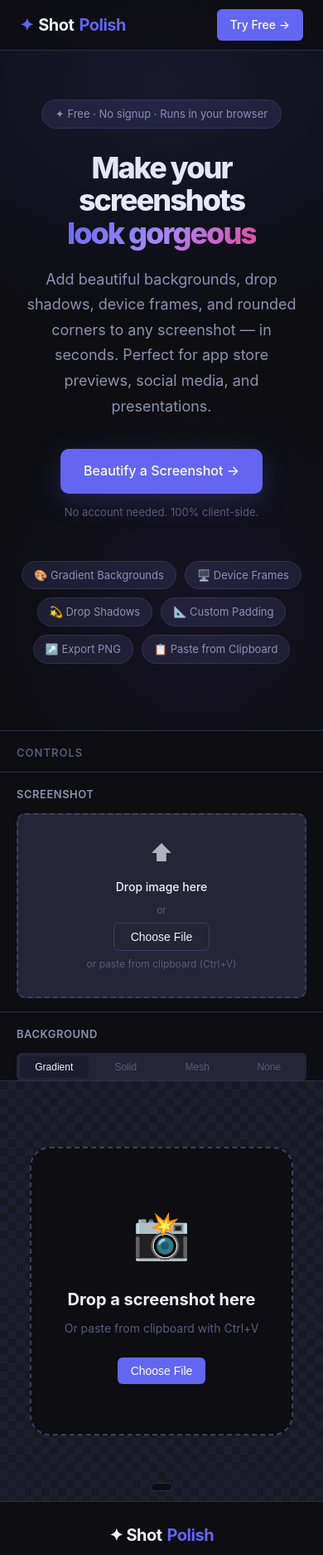
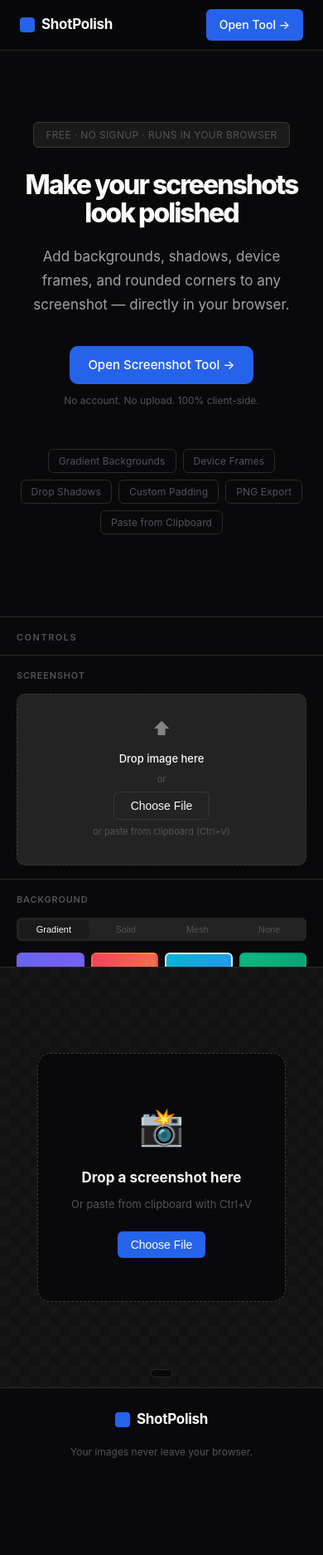
Before and after one commit to Christopher-Graves/shotpolish, a website built with Vite: page index.html in a window 390 px wide. Shown: the top 1874 px of the page at 83% size. After the commit the page ends 1783 px from the top, so only its background shows below. Built offline with nearby package versions, Linux system fonts and the light colour scheme.

Commit message:
Enterprise redesign + watermark + bug fixes

```diff
--- a/index.html
+++ b/index.html
@@ -6,23 +6,23 @@
 
   <!-- SEO Meta Tags -->
   <title>Shot Polish — Beautiful Screenshots in Seconds</title>
-  <meta name="description" content="Shot Polish is a free screenshot beautifier that transforms plain screenshots into stunning visuals. Add gradients, frames, shadows, and more. Perfect for app store screenshots, social media, and presentations." />
+  <meta name="description" content="Shot Polish transforms plain screenshots into polished visuals. Add gradients, frames, shadows, and rounded corners. Perfect for app store screenshots, social media, and presentations." />
   <meta name="keywords" content="screenshot beautifier, screenshot cleaner, app store screenshots, screenshot background, screenshot editor, beautify screenshot, screenshot tool, screenshot framer" />
   <meta name="author" content="Shot Polish" />
   <meta name="robots" content="index, follow" />
-  <link rel="canonical" href="https://shotpolish.app" />
+  <link rel="canonical" href="https://shotpolish.com" />
 
   <!-- Open Graph -->
   <meta property="og:type" content="website" />
   <meta property="og:title" content="Shot Polish — Beautiful Screenshots in Seconds" />
-  <meta property="og:description" content="Transform plain screenshots into stunning visuals. Add gradients, frames, shadows, and more — free, no signup required." />
-  <meta property="og:url" content="https://shotpolish.app" />
+  <meta property="og:description" content="Transform plain screenshots into polished visuals. Add gradients, frames, shadows, and more." />
+  <meta property="og:url" content="https://shotpolish.com" />
   <meta property="og:image" content="/og-image.png" />
 
   <!-- Twitter Card -->
   <meta name="twitter:card" content="summary_large_image" />
   <meta name="twitter:title" content="Shot Polish — Beautiful Screenshots in Seconds" />
-  <meta name="twitter:description" content="Transform plain screenshots into stunning visuals. Free, no signup required." />
+  <meta name="twitter:description" content="Transform plain screenshots into polished visuals. Free, no signup required." />
 
   <!-- Favicon -->
   <link rel="icon" type="image/svg+xml" href="/favicon.svg" />
@@ -35,40 +35,39 @@
   <header class="site-header">
     <nav class="nav">
       <a href="#" class="logo">
-        <span class="logo-icon">✦</span>
-        Shot<span class="logo-accent">Polish</span>
+        <span class="logo-mark"></span>
+        <span class="logo-name">ShotPolish</span>
       </a>
       <div class="nav-links">
-        <a href="#tool" class="btn btn-primary">Try Free →</a>
+        <a href="#tool" class="btn btn-primary">Open Tool →</a>
       </div>
     </nav>
   </header>
 
   <!-- ─── HERO ──────────────────────────────────────────────────── -->
   <section class="hero">
-    <div class="hero-badge">✦ Free · No signup · Runs in your browser</div>
+    <div class="hero-badge">Free · No signup · Runs in your browser</div>
     <h1 class="hero-title">
       Make your screenshots<br />
-      <span class="hero-gradient-text">look gorgeous</span>
+      look polished
     </h1>
     <p class="hero-subtitle">
-      Add beautiful backgrounds, drop shadows, device frames, and rounded corners
-      to any screenshot — in seconds. Perfect for app store previews, social media,
-      and presentations.
+      Add backgrounds, shadows, device frames, and rounded corners
+      to any screenshot — directly in your browser.
     </p>
     <div class="hero-cta">
-      <a href="#tool" class="btn btn-hero">Beautify a Screenshot →</a>
-      <span class="hero-cta-note">No account needed. 100% client-side.</span>
+      <a href="#tool" class="btn btn-hero">Open Screenshot Tool →</a>
+      <span class="hero-cta-note">No account. No upload. 100% client-side.</span>
     </div>
 
-    <!-- Feature pills -->
+    <!-- Feature tags -->
     <div class="feature-pills">
-      <span class="pill">🎨 Gradient Backgrounds</span>
-      <span class="pill">🖥️ Device Frames</span>
-      <span class="pill">💫 Drop Shadows</span>
-      <span class="pill">📐 Custom Padding</span>
-      <span class="pill">↗️ Export PNG</span>
-      <span class="pill">📋 Paste from Clipboard</span>
+      <span class="pill">Gradient Backgrounds</span>
+      <span class="pill">Device Frames</span>
+      <span class="pill">Drop Shadows</span>
+      <span class="pill">Custom Padding</span>
+      <span class="pill">PNG Export</span>
+      <span class="pill">Paste from Clipboard</span>
     </div>
   </section>
 
@@ -112,9 +111,9 @@
               <label class="small-label">Custom</label>
               <div class="color-row">
                 <label class="small-label">From</label>
-                <input type="color" class="color-swatch" id="gradFrom" value="#6366f1" />
+                <input type="color" class="color-swatch" id="gradFrom" value="#06b6d4" />
                 <label class="small-label">To</label>
-                <input type="color" class="color-swatch" id="gradTo" value="#8b5cf6" />
+                <input type="color" class="color-swatch" id="gradTo" value="#3b82f6" />
               </div>
               <div class="color-row">
                 <label class="small-label">Angle</label>
@@ -129,7 +128,7 @@
             <div class="solid-presets" id="solidPresets"></div>
             <div class="color-row">
               <label class="small-label">Custom Color</label>
-              <input type="color" class="color-swatch" id="solidColor" value="#1a1a2e" />
+              <input type="color" class="color-swatch" id="solidColor" value="#0f172a" />
             </div>
           </div>
 
@@ -270,8 +269,11 @@
   <!-- ─── FOOTER ────────────────────────────────────────────────── -->
   <footer class="site-footer">
     <div class="footer-inner">
-      <span class="logo">✦ Shot<span class="logo-accent">Polish</span></span>
-      <span class="footer-copy">Free, open, client-side. Your images never leave your browser.</span>
+      <span class="logo">
+        <span class="logo-mark"></span>
+        <span class="logo-name">ShotPolish</span>
+      </span>
+      <span class="footer-copy">Your images never leave your browser.</span>
     </div>
   </footer>
 
--- a/src/main.js
+++ b/src/main.js
@@ -14,13 +14,13 @@
   bgType: 'gradient',
 
   // Gradient
-  gradientPreset: 0,
-  gradFrom: '#6366f1',
-  gradTo: '#8b5cf6',
+  gradientPreset: 2,
+  gradFrom: '#06b6d4',
+  gradTo: '#3b82f6',
   gradAngle: 135,
 
   // Solid
-  solidColor: '#1a1a2e',
+  solidColor: '#0f172a',
   solidPreset: -1,
 
   // Mesh
@@ -110,7 +110,7 @@
 function buildGradientGrid() {
   GRADIENTS.forEach((g, i) => {
     const el = document.createElement('button');
-    el.className = 'gradient-swatch' + (i === 0 ? ' active' : '');
+    el.className = 'gradient-swatch' + (i === state.gradientPreset ? ' active' : '');
     el.style.background = g.css;
     el.title = g.name;
     el.addEventListener('click', () => {
@@ -422,13 +422,16 @@
     const alpha = state.shadowOpacity / 100;
     ctx.save();
     ctx.shadowColor = `rgba(0,0,0,${alpha})`;
-    ctx.shadowBlur  = state.shadowBlur * scale;
+    // shadowBlur is NOT affected by ctx.scale(), so pass raw value.
+    // shadowOffsetY IS in transformed coordinate space, so no scale needed either.
+    ctx.shadowBlur    = state.shadowBlur;
     ctx.shadowOffsetX = 0;
     ctx.shadowOffsetY = state.shadowY;
 
-    // Draw dummy rect for shadow, then clear it
+    // Draw a near-invisible rect so the shadow is cast; radius matches the image clip.
     ctx.fillStyle = 'rgba(0,0,0,0.001)';
-    drawRoundRect(ctx, x + frameMargins.left, y + frameMargins.top, imgW, imgH, state.radius * scale);
+    ctx.beginPath();
+    drawRoundRect(ctx, x + frameMargins.left, y + frameMargins.top, imgW, imgH, state.radius);
     ctx.fill();
     ctx.restore();
   }
--- a/src/style.css
+++ b/src/style.css
@@ -1,6 +1,6 @@
 /* ═══════════════════════════════════════════════════════════════
    Shot Polish — Main Stylesheet
-   Dark mode by default, clean and modern
+   Dark mode by default, clean enterprise aesthetic
    ═══════════════════════════════════════════════════════════════ */
 
 /* ─── Reset & Base ─────────────────────────────────────────── */
@@ -11,22 +11,22 @@
 }
 
 :root {
-  /* Colors */
-  --bg-base:      #0d0d12;
-  --bg-surface:   #14141e;
-  --bg-elevated:  #1c1c2e;
-  --bg-card:      #1e1e30;
-  --bg-input:     #252538;
-  --border:       #2e2e48;
-  --border-light: #3d3d5c;
+  /* Colors — true blacks, no purple tint */
+  --bg-base:      #09090b;
+  --bg-surface:   #111111;
+  --bg-elevated:  #1a1a1a;
+  --bg-card:      #1c1c1c;
+  --bg-input:     #232323;
+  --border:       #2a2a2a;
+  --border-light: #383838;
 
-  --text-primary:  #f0f0f8;
-  --text-secondary:#9090b0;
-  --text-muted:    #5a5a7a;
+  --text-primary:  #fafafa;
+  --text-secondary:#a1a1aa;
+  --text-muted:    #52525b;
 
-  --accent:       #6366f1;
-  --accent-hover: #818cf8;
-  --accent-glow:  rgba(99,102,241,0.25);
+  --accent:       #2563eb;
+  --accent-hover: #3b82f6;
+  --accent-glow:  rgba(37,99,235,0.15);
 
   --green:  #22c55e;
   --red:    #ef4444;
@@ -68,7 +68,7 @@
   cursor: pointer;
   font-size: 14px;
   font-weight: 500;
-  transition: all 0.15s ease;
+  transition: background 0.15s ease, opacity 0.15s ease;
   white-space: nowrap;
 }
 
@@ -78,22 +78,17 @@
 }
 .btn-primary:hover {
   background: var(--accent-hover);
-  transform: translateY(-1px);
-  box-shadow: 0 4px 20px var(--accent-glow);
 }
 
 .btn-hero {
   background: var(--accent);
   color: #fff;
-  padding: 14px 28px;
-  font-size: 16px;
+  padding: 11px 22px;
+  font-size: 15px;
   border-radius: var(--radius-md);
-  box-shadow: 0 8px 32px var(--accent-glow);
 }
 .btn-hero:hover {
   background: var(--accent-hover);
-  transform: translateY(-2px);
-  box-shadow: 0 12px 40px var(--accent-glow);
 }
 
 .btn-upload {
@@ -107,21 +102,19 @@
 .btn-export {
   width: 100%;
   justify-content: center;
-  background: linear-gradient(135deg, var(--accent), #8b5cf6);
+  background: var(--accent);
   color: #fff;
-  padding: 12px;
-  font-size: 15px;
+  padding: 11px;
+  font-size: 14px;
   font-weight: 600;
   border-radius: var(--radius-md);
-  box-shadow: 0 4px 20px var(--accent-glow);
-  transition: all 0.2s ease;
+  transition: background 0.15s ease;
 }
 .btn-export:hover:not(:disabled) {
-  transform: translateY(-2px);
-  box-shadow: 0 8px 32px var(--accent-glow);
+  background: var(--accent-hover);
 }
 .btn-export:disabled {
-  opacity: 0.4;
+  opacity: 0.35;
   cursor: not-allowed;
 }
 
@@ -132,7 +125,7 @@
   left: 0;
   right: 0;
   z-index: 100;
-  background: rgba(13,13,18,0.85);
+  background: rgba(9,9,11,0.92);
   backdrop-filter: blur(12px);
   border-bottom: 1px solid var(--border);
 }
@@ -148,85 +141,65 @@
 }
 
 .logo {
-  font-size: 20px;
+  font-size: 17px;
   font-weight: 700;
-  letter-spacing: -0.5px;
+  letter-spacing: -0.3px;
   display: flex;
   align-items: center;
-  gap: 6px;
+  gap: 8px;
+  color: var(--text-primary);
 }
-.logo-icon { color: var(--accent); }
-.logo-accent { color: var(--accent); }
+.logo-mark {
+  width: 18px;
+  height: 18px;
+  background: var(--accent);
+  border-radius: 4px;
+  display: inline-block;
+  flex-shrink: 0;
+}
+.logo-name { color: var(--text-primary); }
 
 /* ─── Hero ───────────────────────────────────────────────────── */
 .hero {
-  min-height: 90vh;
+  min-height: 88vh;
   display: flex;
   flex-direction: column;
   align-items: center;
   justify-content: center;
   text-align: center;
-  padding: 120px 24px 80px;
+  padding: 120px 24px 72px;
   position: relative;
   overflow: hidden;
-}
-
-/* Animated gradient orbs */
-.hero::before {
-  content: '';
-  position: absolute;
-  top: -200px;
-  left: 50%;
-  transform: translateX(-50%);
-  width: 800px;
-  height: 600px;
-  background: radial-gradient(ellipse, rgba(99,102,241,0.12) 0%, transparent 70%);
-  pointer-events: none;
-}
-.hero::after {
-  content: '';
-  position: absolute;
-  bottom: -100px;
-  right: -100px;
-  width: 500px;
-  height: 500px;
-  background: radial-gradient(ellipse, rgba(139,92,246,0.08) 0%, transparent 70%);
-  pointer-events: none;
 }
 
 .hero-badge {
   display: inline-flex;
   align-items: center;
   gap: 8px;
-  padding: 6px 16px;
+  padding: 5px 14px;
   background: var(--bg-elevated);
-  border: 1px solid var(--border);
-  border-radius: 999px;
-  font-size: 13px;
-  color: var(--text-secondary);
+  border: 1px solid var(--border-light);
+  border-radius: var(--radius-sm);
+  font-size: 12px;
+  color: var(--text-muted);
   margin-bottom: 28px;
+  letter-spacing: 0.03em;
+  text-transform: uppercase;
 }
 
 .hero-title {
-  font-size: clamp(40px, 6vw, 72px);
+  font-size: clamp(34px, 5.5vw, 62px);
   font-weight: 800;
-  line-height: 1.1;
+  line-height: 1.08;
   letter-spacing: -2px;
   margin-bottom: 20px;
   color: var(--text-primary);
 }
 
-.hero-gradient-text {
-  background: linear-gradient(135deg, #6366f1, #a78bfa, #ec4899);
-  -webkit-background-clip: text;
-  -webkit-text-fill-color: transparent;
-  background-clip: text;
-}
-
 .hero-subtitle {
-  font-size: 18px;
+  font-size: 17px;
   color: var(--text-secondary);
-  max-width: 580px;
+  max-width: 500px;
   margin-bottom: 36px;
   line-height: 1.7;
 }
@@ -235,30 +208,31 @@
   display: flex;
   flex-direction: column;
   align-items: center;
-  gap: 12px;
+  gap: 10px;
   margin-bottom: 48px;
 }
 
 .hero-cta-note {
-  font-size: 13px;
+  font-size: 12px;
   color: var(--text-muted);
 }
 
 .feature-pills {
   display: flex;
   flex-wrap: wrap;
-  gap: 10px;
+  gap: 8px;
   justify-content: center;
-  max-width: 700px;
+  max-width: 660px;
 }
 
 .pill {
-  background: var(--bg-elevated);
+  background: transparent;
   border: 1px solid var(--border);
-  border-radius: 999px;
-  padding: 6px 14px;
-  font-size: 13px;
-  color: var(--text-secondary);
+  border-radius: var(--radius-sm);
+  padding: 4px 12px;
+  font-size: 12px;
+  color: var(--text-muted);
+  letter-spacing: 0.01em;
 }
 
 /* ─── Tool Section ───────────────────────────────────────────── */
@@ -306,10 +280,10 @@
 }
 
 .panel-title {
-  font-size: 13px;
+  font-size: 11px;
   font-weight: 600;
   text-transform: uppercase;
-  letter-spacing: 1px;
+  letter-spacing: 1.5px;
   color: var(--text-muted);
 }
 
@@ -322,42 +296,42 @@
   display: flex;
   align-items: center;
   justify-content: space-between;
-  font-size: 13px;
+  font-size: 11px;
   font-weight: 600;
-  color: var(--text-secondary);
+  color: var(--text-muted);
   text-transform: uppercase;
-  letter-spacing: 0.5px;
+  letter-spacing: 0.8px;
   margin-bottom: 12px;
 }
 
 /* ─── Upload Area ────────────────────────────────────────────── */
 .upload-area {
-  border: 2px dashed var(--border-light);
+  border: 1px dashed var(--border-light);
   border-radius: var(--radius-md);
   padding: 24px 16px;
   text-align: center;
   cursor: pointer;
-  transition: all 0.2s ease;
+  transition: border-color 0.15s ease, background 0.15s ease;
   background: var(--bg-input);
 }
 .upload-area:hover,
 .upload-area.drag-over {
   border-color: var(--accent);
-  background: rgba(99,102,241,0.05);
+  background: rgba(37,99,235,0.04);
 }
 .upload-icon {
-  font-size: 28px;
+  font-size: 22px;
   margin-bottom: 8px;
-  opacity: 0.7;
+  opacity: 0.45;
 }
 .upload-text {
-  font-size: 14px;
+  font-size: 13px;
   font-weight: 500;
   color: var(--text-primary);
   margin-bottom: 4px;
 }
 .upload-sub {
-  font-size: 12px;
+  font-size: 11px;
   color: var(--text-muted);
   margin: 6px 0;
 }
@@ -365,23 +339,23 @@
 /* ─── Tabs ───────────────────────────────────────────────────── */
 .bg-type-tabs {
   display: flex;
-  gap: 4px;
+  gap: 3px;
   margin-bottom: 14px;
   background: var(--bg-input);
-  padding: 4px;
+  padding: 3px;
   border-radius: var(--radius-sm);
 }
 
 .tab-btn {
   flex: 1;
-  padding: 6px 4px;
+  padding: 5px 4px;
   background: transparent;
   border: none;
   border-radius: 4px;
-  font-size: 12px;
+  font-size: 11px;
   color: var(--text-muted);
   cursor: pointer;
-  transition: all 0.15s ease;
+  transition: all 0.12s ease;
 }
 .tab-btn.active {
   background: var(--bg-elevated);
@@ -405,13 +379,12 @@
   border-radius: var(--radius-sm);
   cursor: pointer;
   border: 2px solid transparent;
-  transition: all 0.15s ease;
+  transition: transform 0.12s ease, border-color 0.12s ease;
   position: relative;
 }
-.gradient-swatch:hover { transform: scale(1.08); }
+.gradient-swatch:hover { transform: scale(1.06); }
 .gradient-swatch.active {
-  border-color: #fff;
-  box-shadow: 0 0 0 3px var(--accent);
+  border-color: rgba(255,255,255,0.8);
 }
 
 /* ─── Solid Presets ──────────────────────────────────────────── */
@@ -428,10 +401,10 @@
   border-radius: var(--radius-sm);
   cursor: pointer;
   border: 2px solid transparent;
-  transition: all 0.15s ease;
+  transition: transform 0.12s ease, border-color 0.12s ease;
 }
 .solid-swatch:hover { transform: scale(1.1); }
-.solid-swatch.active { border-color: #fff; box-shadow: 0 0 0 3px var(--accent); }
+.solid-swatch.active { border-color: rgba(255,255,255,0.8); }
 
 /* ─── Custom Gradient ────────────────────────────────────────── */
 .custom-gradient { margin-top: 12px; }
@@ -447,7 +420,7 @@
   width: 32px;
   height: 32px;
   border-radius: var(--radius-sm);
-  border: 2px solid var(--border-light);
+  border: 1px solid var(--border-light);
   cursor: pointer;
   padding: 2px;
   background: var(--bg-input);
@@ -473,7 +446,7 @@
   flex: 1;
   -webkit-appearance: none;
   appearance: none;
-  height: 4px;
+  height: 3px;
   background: var(--bg-elevated);
   border-radius: 4px;
   outline: none;
@@ -482,20 +455,19 @@
 .slider::-webkit-slider-thumb {
   -webkit-appearance: none;
   appearance: none;
-  width: 16px;
-  height: 16px;
+  width: 14px;
+  height: 14px;
   border-radius: 50%;
-  background: var(--accent);
+  background: var(--text-primary);
   cursor: pointer;
-  box-shadow: 0 0 0 3px var(--accent-glow);
-  transition: transform 0.15s ease;
+  transition: transform 0.12s ease;
 }
 .slider::-webkit-slider-thumb:hover { transform: scale(1.2); }
 .slider::-moz-range-thumb {
-  width: 16px;
-  height: 16px;
+  width: 14px;
+  height: 14px;
   border-radius: 50%;
-  background: var(--accent);
+  background: var(--text-primary);
   cursor: pointer;
   border: none;
 }
@@ -521,7 +493,7 @@
   inset: 0;
   background: var(--bg-input);
   border-radius: 20px;
-  transition: 0.2s;
+  transition: background 0.2s;
   border: 1px solid var(--border-light);
 }
 .toggle-slider::before {
@@ -533,7 +505,7 @@
   top: 2px;
   background: var(--text-muted);
   border-radius: 50%;
-  transition: 0.2s;
+  transition: transform 0.2s, background 0.2s;
 }
 .toggle-switch input:checked + .toggle-slider { background: var(--accent); border-color: var(--accent); }
 .toggle-switch input:checked + .toggle-slider::before {
@@ -545,7 +517,7 @@
 .frame-grid {
   display: grid;
   grid-template-columns: repeat(4, 1fr);
-  gap: 8px;
+  gap: 6px;
 }
 
 .frame-btn {
@@ -555,20 +527,20 @@
   gap: 4px;
   padding: 10px 6px;
   background: var(--bg-input);
-  border: 2px solid var(--border);
-  border-radius: var(--radius-md);
+  border: 1px solid var(--border);
+  border-radius: var(--radius-sm);
   cursor: pointer;
   font-size: 11px;
   color: var(--text-muted);
-  transition: all 0.15s ease;
+  transition: border-color 0.12s ease, color 0.12s ease, background 0.12s ease;
 }
 .frame-btn:hover { border-color: var(--border-light); color: var(--text-primary); }
 .frame-btn.active {
   border-color: var(--accent);
-  background: rgba(99,102,241,0.1);
+  background: rgba(37,99,235,0.08);
   color: var(--accent);
 }
-.frame-icon { font-size: 20px; }
+.frame-icon { font-size: 18px; }
 
 .url-input {
   width: 100%;
@@ -592,14 +564,14 @@
 }
 
 .ratio-btn, .scale-btn {
-  padding: 6px 12px;
+  padding: 5px 11px;
   background: var(--bg-input);
   border: 1px solid var(--border);
   border-radius: var(--radius-sm);
   color: var(--text-muted);
   font-size: 12px;
   cursor: pointer;
-  transition: all 0.15s ease;
+  transition: all 0.12s ease;
 }
 .ratio-btn.active, .scale-btn.active {
   background: var(--accent);
@@ -626,20 +598,19 @@
   flex-direction: column;
   align-items: center;
   justify-content: center;
-  background: var(--bg-surface);
   overflow: hidden;
   position: relative;
   padding: 24px;
 
-  /* Checker pattern for transparency */
+  /* Subtle checker for transparency indication */
   background-image:
-    linear-gradient(45deg, #1e1e2e 25%, transparent 25%),
-    linear-gradient(-45deg, #1e1e2e 25%, transparent 25%),
-    linear-gradient(45deg, transparent 75%, #1e1e2e 75%),
-    linear-gradient(-45deg, transparent 75%, #1e1e2e 75%);
-  background-size: 20px 20px;
-  background-position: 0 0, 0 10px, 10px -10px, -10px 0;
-  background-color: #191926;
+    linear-gradient(45deg, #161616 25%, transparent 25%),
+    linear-gradient(-45deg, #161616 25%, transparent 25%),
+    linear-gradient(45deg, transparent 75%, #161616 75%),
+    linear-gradient(-45deg, transparent 75%, #161616 75%);
+  background-size: 24px 24px;
+  background-position: 0 0, 0 12px, 12px -12px, -12px 0;
+  background-color: #121212;
 }
 
 .preview-wrapper {
@@ -665,27 +636,28 @@
   bottom: 12px;
   left: 50%;
   transform: translateX(-50%);
-  font-size: 12px;
+  font-size: 11px;
   color: var(--text-muted);
   background: var(--bg-base);
   padding: 4px 12px;
-  border-radius: 999px;
+  border-radius: var(--radius-sm);
   border: 1px solid var(--border);
+  white-space: nowrap;
 }
 
 /* ─── Empty State ────────────────────────────────────────────── */
 .empty-state {
   text-align: center;
-  padding: 60px 40px;
+  padding: 52px 40px;
   background: var(--bg-base);
-  border-radius: var(--radius-xl);
-  border: 2px dashed var(--border-light);
-  max-width: 420px;
+  border-radius: var(--radius-lg);
+  border: 1px dashed var(--border-light);
+  max-width: 400px;
   width: 100%;
 }
-.empty-icon { font-size: 56px; margin-bottom: 16px; }
-.empty-state h3 { font-size: 20px; font-weight: 700; margin-bottom: 8px; }
-.empty-state p { color: var(--text-muted); margin-bottom: 24px; font-size: 14px; }
+.empty-icon { font-size: 44px; margin-bottom: 14px; }
+.empty-state h3 { font-size: 17px; font-weight: 700; margin-bottom: 8px; }
+.empty-state p { color: var(--text-muted); margin-bottom: 22px; font-size: 13px; }
 
 /* ─── Footer ─────────────────────────────────────────────────── */
 .site-footer {
@@ -702,11 +674,11 @@
   gap: 16px;
   flex-wrap: wrap;
 }
-.footer-copy { font-size: 13px; color: var(--text-muted); }
+.footer-copy { font-size: 12px; color: var(--text-muted); }
 
 /* ─── Utility ────────────────────────────────────────────────── */
 .hidden { display: none !important; }
-.muted-text { font-size: 13px; color: var(--text-muted); line-height: 1.6; }
+.muted-text { font-size: 12px; color: var(--text-muted); line-height: 1.6; }
 
 /* ─── Mesh Tab ───────────────────────────────────────────────── */
 .mesh-swatch {
@@ -714,17 +686,17 @@
   border-radius: var(--radius-sm);
   cursor: pointer;
   border: 2px solid transparent;
-  transition: all 0.15s ease;
+  transition: transform 0.12s ease, border-color 0.12s ease;
 }
-.mesh-swatch:hover { transform: scale(1.08); }
-.mesh-swatch.active { border-color: #fff; box-shadow: 0 0 0 3px var(--accent); }
+.mesh-swatch:hover { transform: scale(1.06); }
+.mesh-swatch.active { border-color: rgba(255,255,255,0.8); }
 
 /* ─── Drag overlay ───────────────────────────────────────────── */
 .drag-overlay {
   position: fixed;
   inset: 0;
-  background: rgba(99,102,241,0.15);
-  border: 3px dashed var(--accent);
+  background: rgba(37,99,235,0.06);
+  border: 2px dashed var(--accent);
   z-index: 1000;
   display: flex;
   align-items: center;
@@ -735,9 +707,9 @@
 }
 .drag-overlay.active { opacity: 1; }
 .drag-overlay-text {
-  font-size: 28px;
+  font-size: 20px;
   font-weight: 700;
-  color: var(--accent);
+  color: var(--text-primary);
   text-align: center;
 }
 
@@ -757,16 +729,16 @@
   .preview-area {
     min-height: 60vh;
   }
-  .hero-title { font-size: 36px; }
+  .hero-title { font-size: 32px; }
   .footer-inner { flex-direction: column; text-align: center; }
 }
 
 /* ─── Animations ─────────────────────────────────────────────── */
 @keyframes fadeIn {
-  from { opacity: 0; transform: translateY(8px); }
+  from { opacity: 0; transform: translateY(6px); }
   to   { opacity: 1; transform: translateY(0); }
 }
 
 .preview-area canvas {
-  animation: fadeIn 0.3s ease;
+  animation: fadeIn 0.25s ease;
 }
```
Also changed, not shown: src/export.js (+37 -0 lines).
